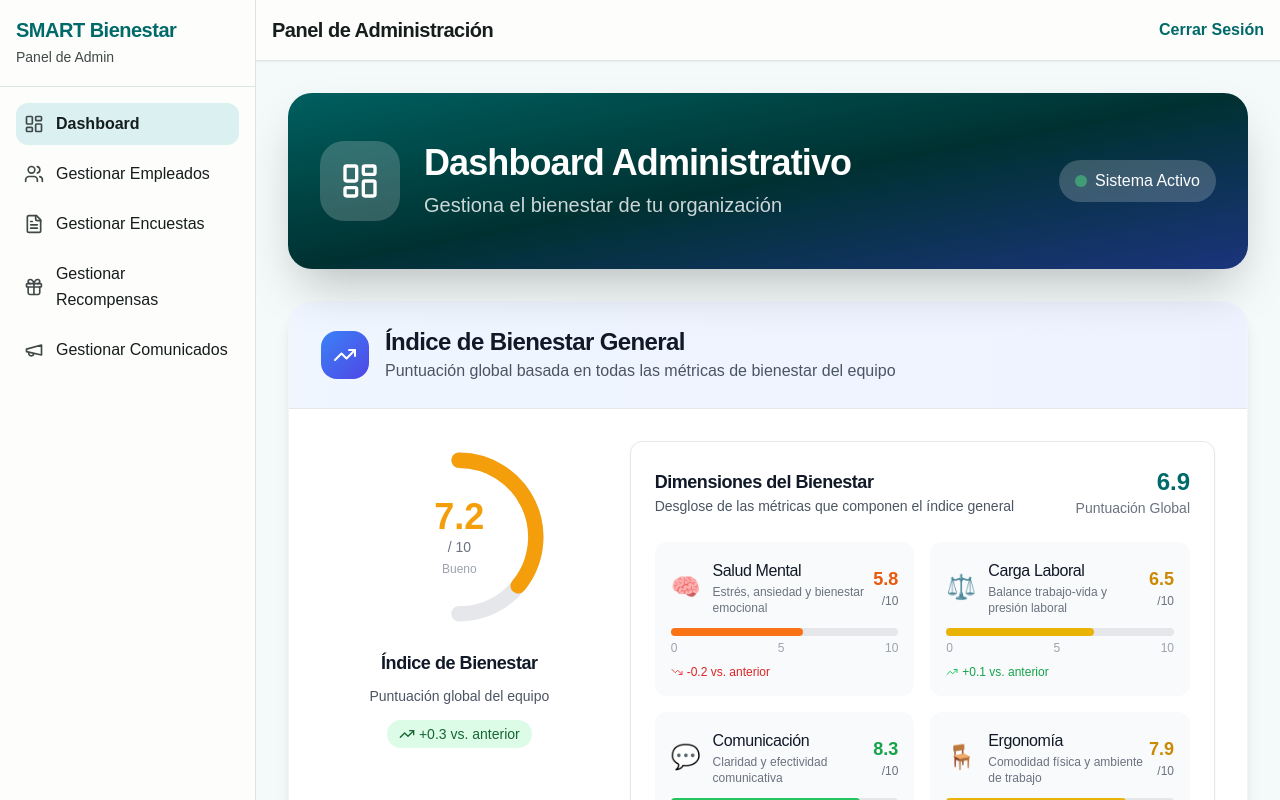
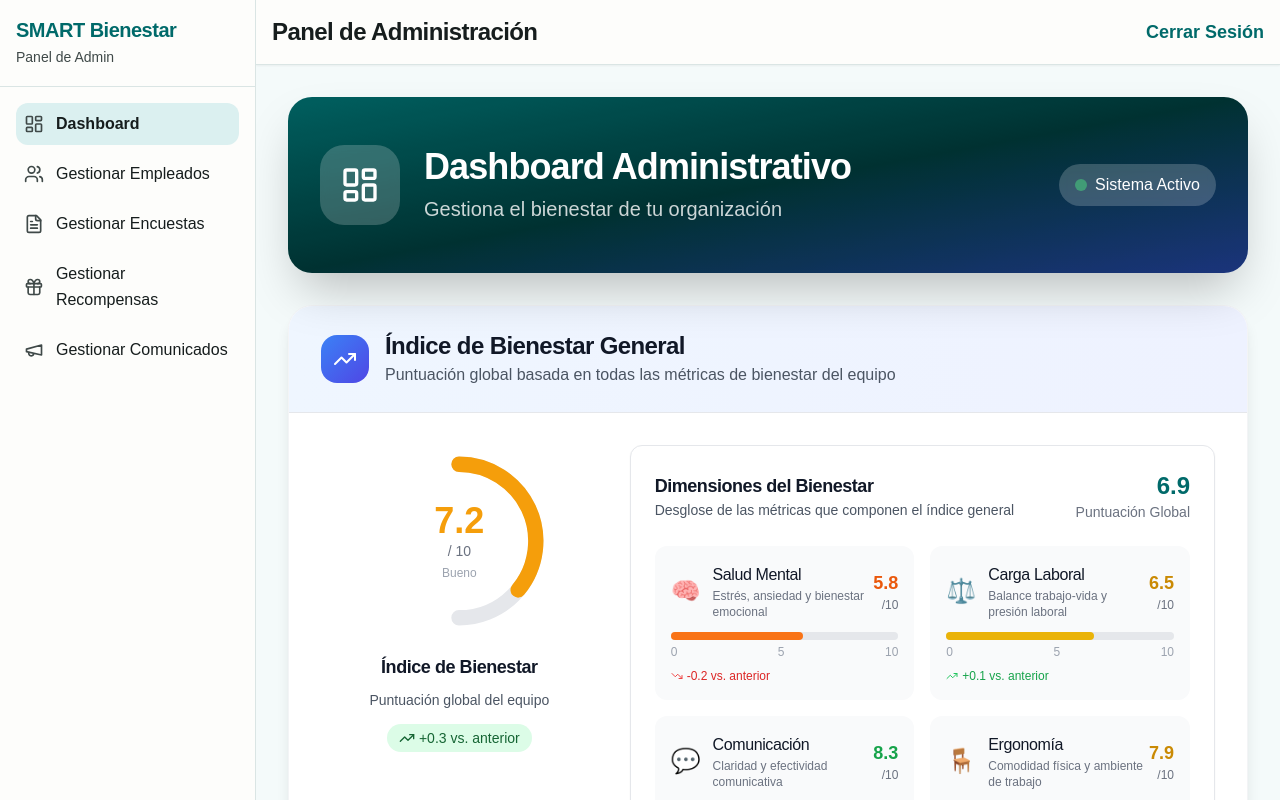
Before and after one commit to N1MRODve/SMARTBIENESTAR3, a Vue app: page /admin/dashboard in a window 1280 px wide. Built offline with nearby package versions, Linux system fonts and the light colour scheme; sample sign-in values are in the browser's storage; a web font is replaced by a local one.

Commit message:
Updated AdminLayout.vue

```diff
--- a/src/layouts/AdminLayout.vue
+++ b/src/layouts/AdminLayout.vue
@@ -57,9 +57,9 @@ const handleLogout = async () => {
 
     <div class="flex-1 flex flex-col overflow-hidden">
       <header class="bg-surface border-b border-surface-variant p-4 shadow-sm flex justify-between items-center">
-         <h2 class="text-xl font-semibold text-on-surface">Panel de Administración</h2>
+         <h2 class="text-2xl font-bold text-on-surface">Panel de Administración</h2>
         <div>
-           <button @click="handleLogout" class="font-semibold text-primary hover:underline">Cerrar Sesión</button>
+           <button @click="handleLogout" class="text-lg font-semibold text-primary hover:underline">Cerrar Sesión</button>
         </div>
       </header>
 
```
